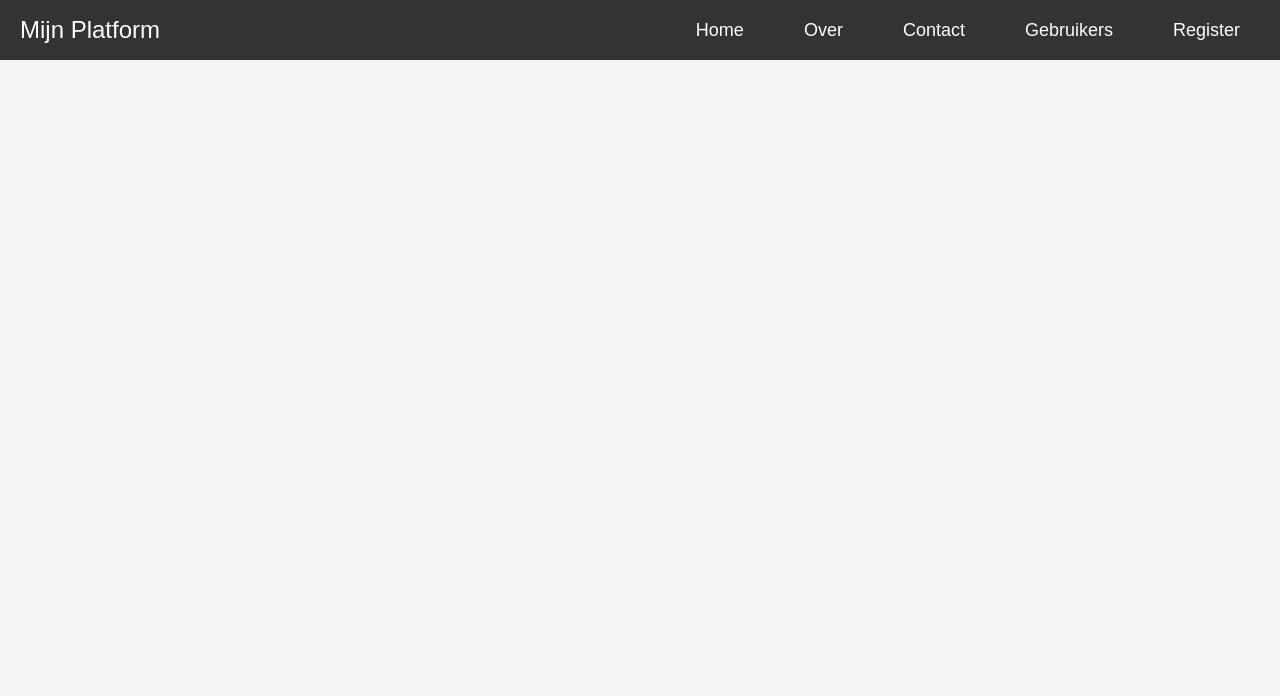
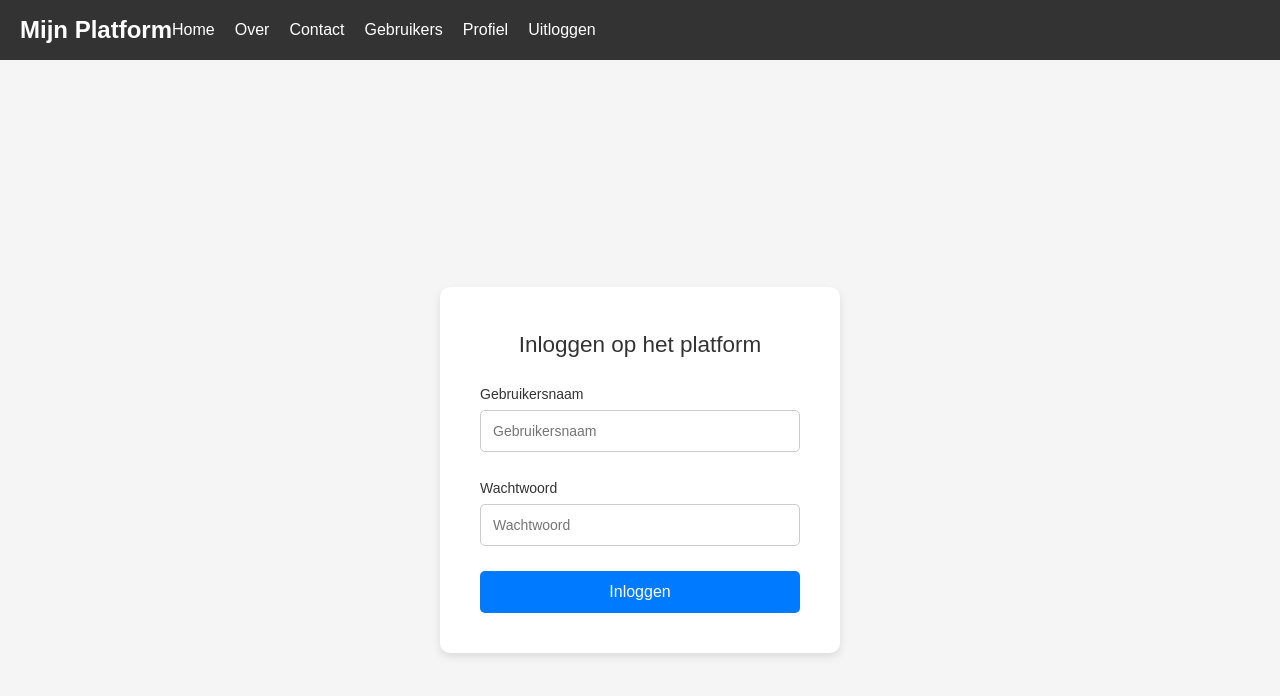
Before and after one commit to Nadir1109/frontend-freelance, a Vue app: page /login in a window 1280 px wide. Shown: the top 696 px of the page. Built offline with nearby package versions, Linux system fonts and the light colour scheme; sample sign-in values are in the browser's storage.

Commit message:
working front end. users ophalen. users bewerken. users verwijderen. user worden getoond in een tabel en kunneen worden verwijdert en bewerkt. user kan zichzelf registeren met username ,email, en wachtwoord, wachtwoord word gehashed naar de database

```diff
--- /dev/null
+++ b/src/assets/login.css
@@ -0,0 +1,70 @@
+
+.login-container {
+    display: flex;
+    justify-content: center;
+    align-items: center;
+    height: 100vh;
+}
+
+.login-form {
+    background-color: #ffffff;
+    padding: 40px;
+    border-radius: 10px;
+    box-shadow: 0 4px 8px rgba(0, 0, 0, 0.1);
+    max-width: 400px;
+    width: 100%;
+}
+
+h2 {
+    text-align: center;
+    color: #333;
+    margin-bottom: 20px;
+}
+
+.form-group {
+    margin-bottom: 15px;
+}
+
+label {
+    display: block;
+    margin-bottom: 5px;
+    color: #333;
+    font-size: 14px;
+}
+
+input[type="text"],
+input[type="password"] {
+    width: 100%;
+    padding: 12px;
+    border: 1px solid #ccc;
+    border-radius: 5px;
+    margin-bottom: 10px;
+    font-size: 14px;
+}
+
+input[type="text"]:focus,
+input[type="password"]:focus {
+    border-color: #007bff;
+    outline: none;
+}
+
+.login-btn {
+    width: 100%;
+    padding: 12px;
+    background-color: #007bff;
+    color: #fff;
+    border: none;
+    border-radius: 5px;
+    font-size: 16px;
+    cursor: pointer;
+}
+
+.login-btn:hover {
+    background-color: #0056b3;
+}
+
+.login-message {
+    text-align: center;
+    margin-top: 20px;
+    color: green;
+}
--- a/src/assets/navbar.css
+++ b/src/assets/navbar.css
@@ -1,53 +1,83 @@
-/* Algemeen */
-nav {
-    background-color: #333; /* Donkere achtergrondkleur */
-    overflow: hidden;
-    position: fixed;
+/* Basisstijl voor de navigatiebalk */
+.navbar {
+    background-color: #333;
+    padding: 10px 20px;
     width: 100%;
-    top: 0;
-    z-index: 100;
 }
 
-nav ul {
-    list-style-type: none;
+.nav-container {
+    display: flex;
+    justify-content: space-between;
+    align-items: center;
+}
+
+.nav-logo {
+    color: white;
+    text-decoration: none;
+    font-size: 1.5rem;
+    font-weight: bold;
+}
+
+.hamburger {
+    display: none; /* Standaard is het hamburgermenu verborgen (alleen zichtbaar op mobiele schermen) */
+    flex-direction: column;
+    cursor: pointer;
+}
+
+.hamburger .bar {
+    width: 25px;
+    height: 3px;
+    background-color: white;
+    margin: 4px;
+}
+
+/* Menu */
+.nav-menu {
+    list-style: none;
+    display: flex;
+    gap: 20px;
     margin: 0;
     padding: 0;
-    overflow: hidden;
-    display: flex;
-    justify-content: flex-end;
 }
 
-nav ul li {
-    float: left;
+.nav-item {
+    list-style-type: none;
 }
 
-nav ul li a {
-    display: block;
+.nav-link {
     color: white;
-    text-align: center;
-    padding: 14px 20px;
     text-decoration: none;
+    font-size: 1rem;
 }
 
-nav ul li a:hover {
-    background-color: #04AA6D; /* Hover-kleur */
-    color: white;
+.nav-link:hover {
+    color: #04AA6D; /* Hover effect voor links */
 }
 
-/* Stijlen voor actieve link */
-nav ul li a.active {
-    background-color: #04AA6D;
-    color: white;
-}
-
-/* Responsive voor kleinere schermen */
+/* Responsieve instellingen voor schermen kleiner dan 768px */
 @media screen and (max-width: 768px) {
-    nav ul {
+    .nav-menu {
+        position: absolute;
+        right: 0;
+        top: 100%;
+        background-color: #333;
         flex-direction: column;
         align-items: center;
+        justify-content: center;
+        width: 100%;
+        transform: translateX(100%); /* Verborgen menu */
+        transition: transform 0.2s ease-in; /* Animatie voor het tonen en verbergen */
     }
 
-    nav ul li a {
-        padding: 10px;
+    .nav-menu-active {
+        transform: translateX(0); /* Toon het menu wanneer het actief is */
+    }
+
+    .hamburger {
+        display: flex; /* Toon het hamburgermenu op kleinere schermen */
+    }
+
+    .nav-item {
+        margin: 20px 0; /* Extra marge voor mobiele schermen */
     }
 }
--- a/src/assets/register.css
+++ b/src/assets/register.css
@@ -7,6 +7,7 @@ body {
     display: flex;
     justify-content: center;
     align-items: center;
+    overflow: hidden;
 }
 
 /* Container die het formulier centreert */
--- /dev/null
+++ b/src/components/Login.vue
@@ -0,0 +1,75 @@
+<template>
+  <div class="login-container">
+    <div class="login-form">
+      <h2>Inloggen op het platform</h2>
+      <form @submit.prevent="submitLogin">
+        <div class="form-group">
+          <label for="username">Gebruikersnaam</label>
+          <input
+              type="text"
+              id="username"
+              v-model="username"
+              placeholder="Gebruikersnaam"
+              required
+          />
+        </div>
+
+        <div class="form-group">
+          <label for="password">Wachtwoord</label>
+          <input
+              type="password"
+              id="password"
+              v-model="password"
+              placeholder="Wachtwoord"
+              required
+          />
+        </div>
+
+        <button type="submit" class="login-btn">Inloggen</button>
+
+        <p v-if="message" class="login-message">{{ message }}</p>
+      </form>
+    </div>
+  </div>
+</template>
+
+<script>
+import axios from 'axios';
+
+export default {
+  data() {
+    return {
+      username: '',  // Alleen gebruikersnaam
+      password: '',
+      message: ''
+    };
+  },
+  methods: {
+    async submitLogin() {
+      try {
+        // Maak een POST-aanvraag naar je login API
+        const response = await axios.post('http://localhost:8080/api/users/login', {
+          username: this.username,
+          password: this.password
+        });
+
+        // Sla de token op in localStorage
+        localStorage.setItem('authToken', response.data.token);
+
+        // Leeg de velden na succesvolle login
+        this.clearFields();
+
+        // Navigeer naar de homepagina na succesvolle login
+        this.$router.push('/home');
+      } catch (error) {
+        console.error(error);
+        this.message = 'Ongeldige inloggegevens, probeer opnieuw.';
+      }
+    },
+    clearFields() {
+      this.username = '';
+      this.password = '';
+    }
+  }
+};
+</script>
--- a/src/components/NavigationBar.vue
+++ b/src/components/NavigationBar.vue
@@ -1,13 +1,25 @@
 <template>
   <nav class="navbar">
-    <div class="navbar-container">
-      <router-link to="/" class="navbar-brand">Mijn Platform</router-link>
-      <ul class="navbar-nav">
-        <li><router-link to="/">Home</router-link></li>
-        <li><router-link to="/about">Over</router-link></li>
-        <li><router-link to="/contact">Contact</router-link></li>
-        <li><router-link to="/users">Gebruikers</router-link></li>
-        <li><router-link to="/register">Register</router-link></li>
+    <div class="nav-container">
+      <a href="#" class="nav-logo">Mijn Platform</a>
+      <button class="hamburger" @click="toggleMenu">
+        <span class="bar"></span>
+        <span class="bar"></span>
+        <span class="bar"></span>
+      </button>
+      <ul :class="['nav-menu', { 'nav-menu-active': isMenuActive }]">
+        <li class="nav-item"><router-link to="/" class="nav-link">Home</router-link></li>
+        <li class="nav-item"><router-link to="/about" class="nav-link">Over</router-link></li>
+        <li class="nav-item"><router-link to="/contact" class="nav-link">Contact</router-link></li>
+        <li class="nav-item"><router-link to="/users" class="nav-link">Gebruikers</router-link></li>
+
+        <!-- Toon Register en Login alleen als de gebruiker NIET is ingelogd -->
+        <li class="nav-item" v-if="!isLoggedIn"><router-link to="/register" class="nav-link">Register</router-link></li>
+        <li class="nav-item" v-if="!isLoggedIn"><router-link to="/login" class="nav-link">Login</router-link></li>
+
+        <!-- Toon Profiel en Uitloggen alleen als de gebruiker WEL is ingelogd -->
+        <li class="nav-item" v-if="isLoggedIn"><router-link to="/profile" class="nav-link">Profiel</router-link></li>
+        <li class="nav-item" v-if="isLoggedIn"><a href="#" @click="logout" class="nav-link">Uitloggen</a></li>
       </ul>
     </div>
   </nav>
@@ -15,6 +27,33 @@
 
 <script>
 export default {
-  name: "NavigationBar",
+  data() {
+    return {
+      isMenuActive: false,
+      isLoggedIn: false  // Beheer de inlogstatus
+    };
+  },
+  mounted() {
+    this.checkLoginStatus();  // Controleer de inlogstatus bij het laden van de navigatie
+  },
+  methods: {
+    toggleMenu() {
+      this.isMenuActive = !this.isMenuActive;
+    },
+    checkLoginStatus() {
+      this.isLoggedIn = !!localStorage.getItem('authToken');  // Update inlogstatus gebaseerd op localStorage token
+    },
+    logout() {
+      localStorage.removeItem('authToken');  // Verwijder de token bij uitloggen
+      this.isLoggedIn = false;
+      this.$router.push('/login');  // Redirect naar de loginpagina
+    }
+  },
+  watch: {
+    // Om ervoor te zorgen dat de navigatiebalk dynamisch wordt bijgewerkt wanneer de gebruiker inlogt of uitlogt
+    '$route'() {
+      this.checkLoginStatus();  // Hercontroleer de inlogstatus bij elke routewissel
+    }
+  }
 };
 </script>
--- a/src/main.js
+++ b/src/main.js
@@ -6,6 +6,7 @@ import '@/assets/base.css';
 import '@/assets/main.css';
 import './assets/register.css';
 import './assets/navbar.css';
+import './assets/login.css';
 
 createApp(App)
     .use(router)
--- a/src/router/index.js
+++ b/src/router/index.js
@@ -2,13 +2,15 @@ import { createRouter, createWebHistory } from 'vue-router';
 import HomePage from '@/components/HomePage.vue';
 import Register from '@/components/Register.vue';
 import EditUser from '@/components/EditUser.vue';
-import UsersView from "@/components/UsersView.vue"; // Zorg dat dit overeenkomt met je bestandsnaam
+import UsersView from "@/components/UsersView.vue";
+import Login from "@/components/Login.vue"; // Zorg dat dit overeenkomt met je bestandsnaam
 
 const routes = [
-    { path: '/', name: 'Home', component: HomePage },
+    { path: '/', name: 'Home', component: HomePage, meta: { requiresAuth: true } },  // Home is beveiligd
     { path: '/register', name: 'Register', component: Register },
-    { path: '/users', name: 'UsersView', component: UsersView }, // Correcte naam
-    { path: '/edit/:id', name: 'EditUser', component: EditUser }
+    { path: '/login', name: 'Login', component: Login },
+    { path: '/users', name: 'UsersView', component: UsersView, meta: { requiresAuth: true } },  // UsersView is beveiligd
+    { path: '/edit/:id', name: 'EditUser', component: EditUser, meta: { requiresAuth: true } }  // EditUser is beveiligd
 ];
 
 const router = createRouter({
@@ -16,4 +18,18 @@ const router = createRouter({
     routes
 });
 
+// Router Guard om te controleren of de gebruiker is ingelogd
+router.beforeEach((to, from, next) => {
+    const isLoggedIn = !!localStorage.getItem('authToken');  // Controleer of er een token is opgeslagen
+
+    // Controleer of de route beveiliging vereist en de gebruiker niet is ingelogd
+    if (to.matched.some(record => record.meta.requiresAuth) && !isLoggedIn) {
+        // Gebruiker is niet ingelogd, stuur naar de loginpagina
+        next({ path: '/login' });
+    } else {
+        // Gebruiker is ingelogd of de route vereist geen beveiliging, laat doorgaan
+        next();
+    }
+});
+
 export default router;
```
